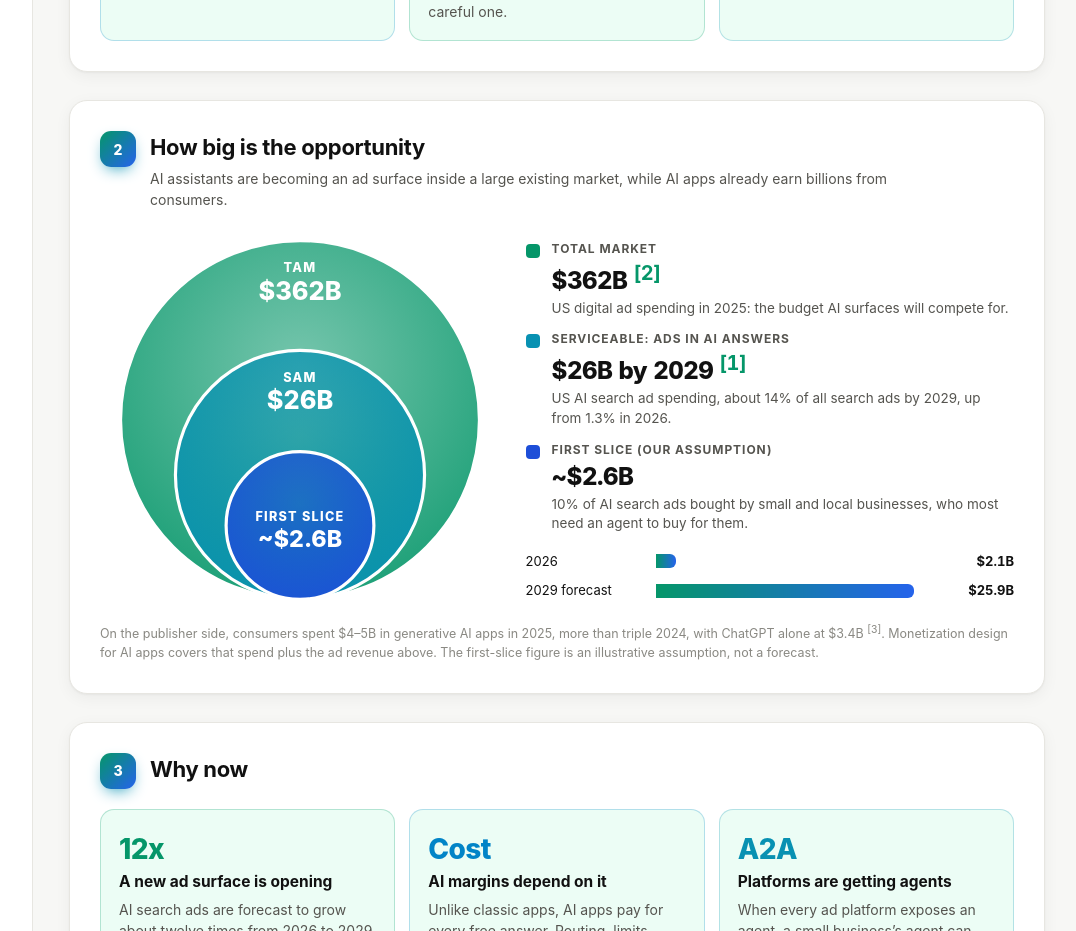
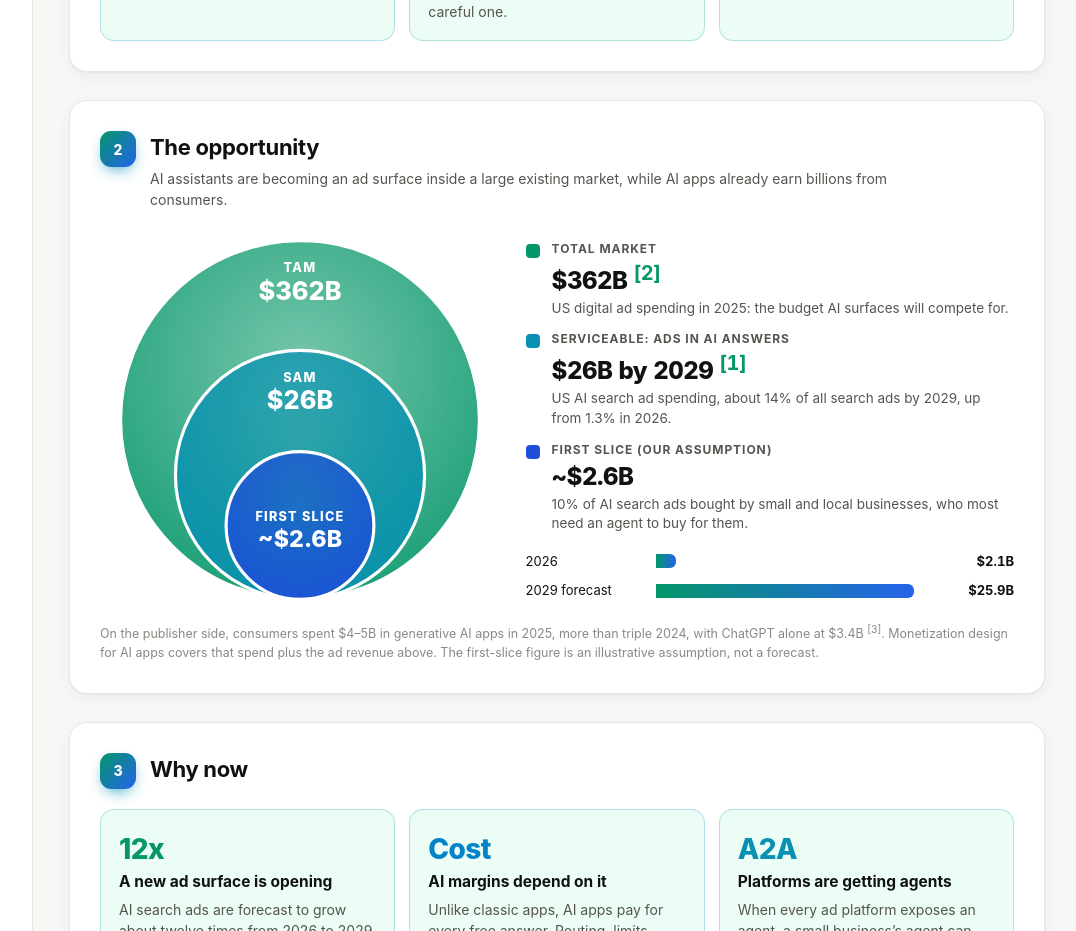
Before and after one commit to varunk130/ai-monetization-agents, a React (Vite) app: page / in a window 1280 px wide. Shown: the part 1000-1931 px from the top of the page, without its empty margins (199-1275 px from the left). Built offline with nearby package versions, Linux system fonts and the light colour scheme.

Commit message:
Use a statement heading for the opportunity section

```diff
--- a/src/views/CaseStudyView.tsx
+++ b/src/views/CaseStudyView.tsx
@@ -131,7 +131,7 @@ export function CaseStudyView() {
         <div className="cs-head">
           <span className="cs-num">2</span>
           <div>
-            <h2>How big is the opportunity</h2>
+            <h2>The opportunity</h2>
             <p>AI assistants are becoming an ad surface inside a large existing market, while AI apps already earn billions from consumers.</p>
           </div>
         </div>
```
